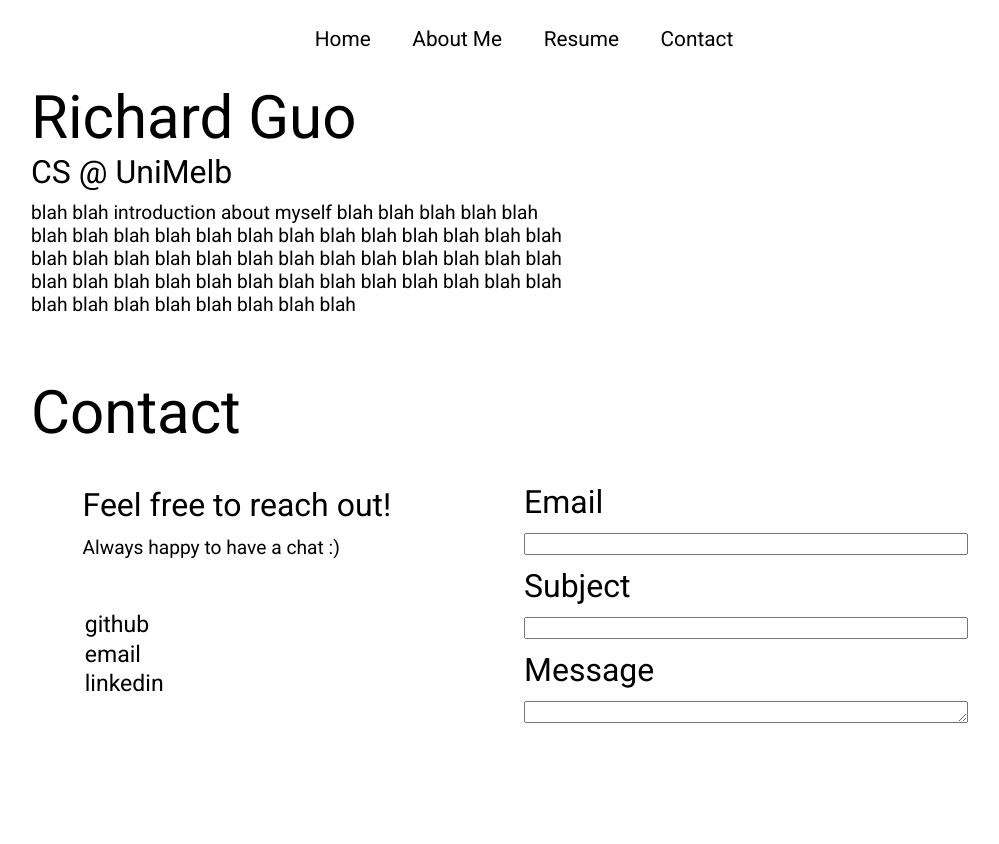
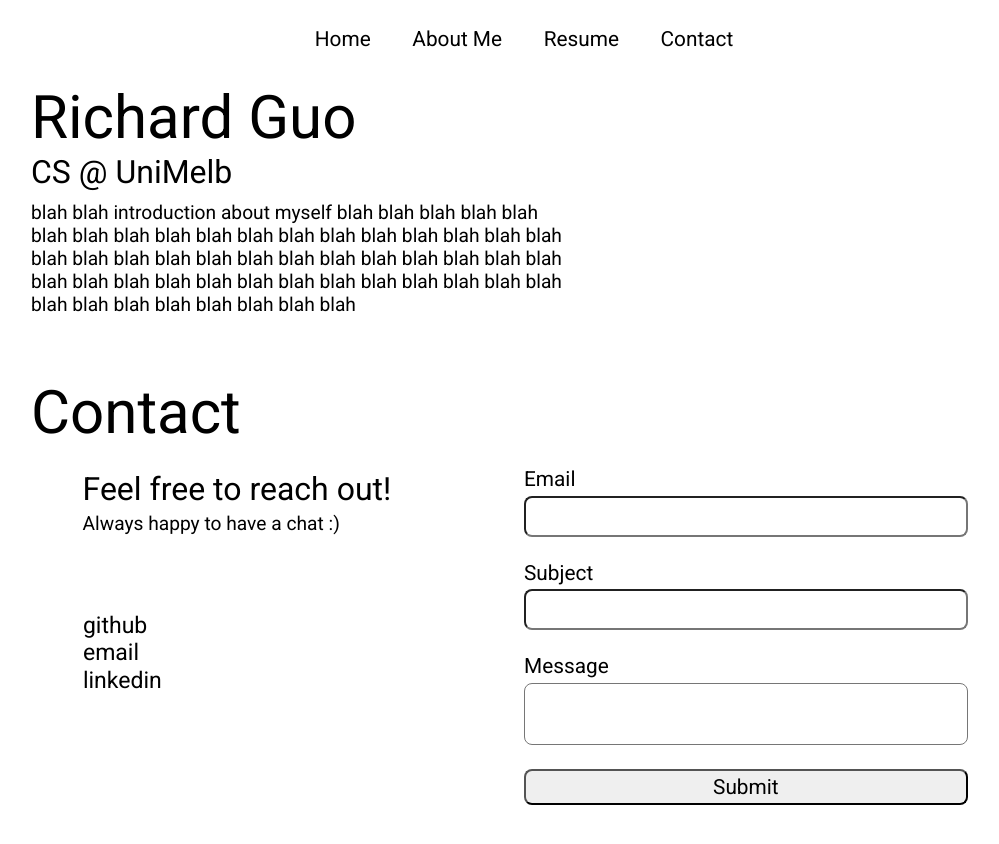
Before and after one commit to sweetbix/my-website, a plain HTML site: page index.html in a window 1280 px wide. Shown: the whole page, without its empty margins (116-1115 px from the left). Before the commit the page ends 800 px from the top, so only its background shows below. Drawn offline with Linux system fonts and the light colour scheme.

Commit message:
Fixed up contact page

```diff
--- a/index.html
+++ b/index.html
@@ -6,7 +6,7 @@
 
     <title>Richard Guo</title>
 
-    <link rel="stylesheet" href="style.css">
+    <link rel="stylesheet" href="./style.css">
     <link rel="preconnect" href="https://fonts.googleapis.com">
     <link rel="preconnect" href="https://fonts.gstatic.com" crossorigin>
     <link href="https://fonts.googleapis.com/css2?family=Roboto:ital,wght@0,100..900;1,100..900&display=swap" rel="stylesheet">
@@ -47,12 +47,22 @@
             </div>
 
             <div id="form">
-                <h3>Email</h3>
-                <input type="text" id="email">
-                <h3>Subject</h3>
-                <input type="text" id="subject">
-                <h3>Message</h3>
-                <textarea id="message"></textarea>
+                <div class="pair">
+                    <h3>Email</h3>
+                    <input type="text" id="mail">
+                </div>
+
+                <div class="pair">
+                    <h3>Subject</h3>
+                    <input type="text" id="subject">
+                </div>
+
+                <div class="large-pair">
+                    <h3>Message</h3>
+                    <textarea id="message"></textarea>
+                </div>
+
+                <button type="button">Submit</button>
             </div>
         </div>
     </section>
--- a/style.css
+++ b/style.css
@@ -74,18 +74,17 @@ section {
     margin:0;
     display: flex;
     flex-direction: row;
-    height:17em;
     align-items: center;
 }
 
 #contact-body * {
     margin: 0;
-    flex:1;
 }
 
 #info, #form {
     flex-direction: column;
-    height:15em;
+    flex: 1;
+    align-self: stretch;
 }
 
 #info * {
@@ -93,7 +92,7 @@ section {
 }
 
 #socials {
-    padding: 5% 0 5% 0;
+    padding: 4.5em 0 1em 0;
     margin: 0;
 }
 
@@ -107,10 +106,46 @@ section {
 }
 
 #form {
-    gap:5%;
+    gap: 1.5em;
 }
 
+#form h3 {
+    font-size:1.3em;
+    display: flex;
+    align-items: center;
+    margin:0;
+    padding:0;
+}
 
+.pair {
+    flex-direction: column;
+    flex: 1;
+    gap:0.3em;
+}
+
+.pair input, .large-pair textarea {
+    border-radius: 8px;
+    font-size: 1.3em;
+    padding-top: 0.3em;
+    padding-bottom: 0.3em;
+}
+
+.large-pair {
+    flex-direction: column;
+    flex: 2;
+    gap:0.3em;
+}
+
+.large-pair textarea {
+    resize: none;
+}
+
+#form button {
+    border-radius: 8px;
+    font-size: 1.3em;
+    padding: 0.2em;
+    cursor:pointer;
+}
 
 
 
```
